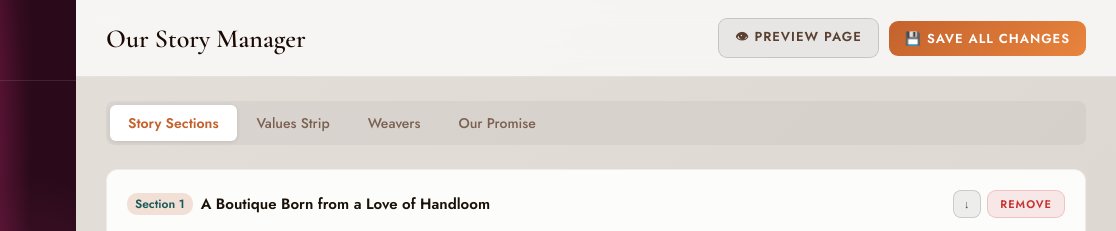
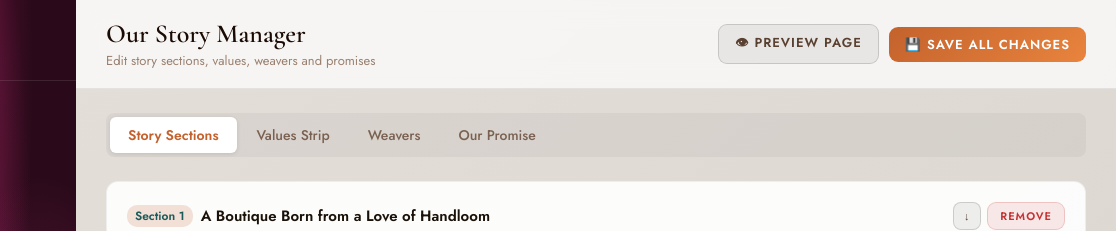
Before and after one commit to Amayaa-2026/amayaa-website, a plain HTML site: page amayaa_admin/amayaa_about.html in a window 1280 px wide. Shown: the top 231 px of the page, 164-1280 px from the left. Drawn offline with nearby package versions, Linux system fonts and the light colour scheme; sample sign-in values are in the browser's storage.

Commit message:
Amayaa deploy 2026-08-02 07:44

```diff
--- a/amayaa_admin/amayaa_about.html
+++ b/amayaa_admin/amayaa_about.html
@@ -233,7 +233,10 @@ select.fi{cursor:pointer;}
 <aside class="sidebar"></aside>
 <div class="main">
   <div class="topbar">
-    <div class="topbar-title">Our Story Manager</div>
+    <div>
+      <div class="topbar-title">Our Story Manager</div>
+      <div class="topbar-sub">Edit story sections, values, weavers and promises</div>
+    </div>
     <div class="topbar-actions">
       <a href="amayaa_about.html" target="_blank" class="btn btn-ghost">👁 Preview Page</a>
       <button class="btn btn-primary" onclick="saveAll()">💾 Save All Changes</button>
```
